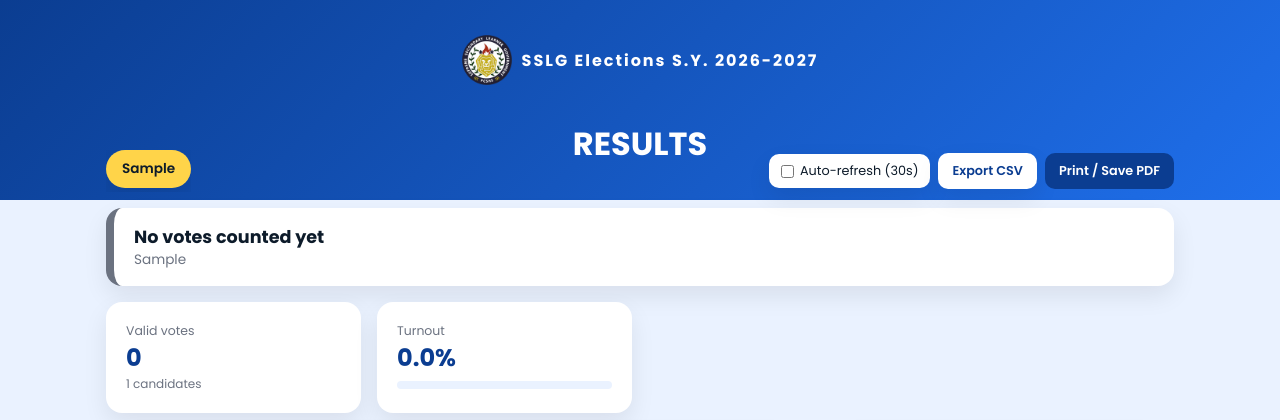
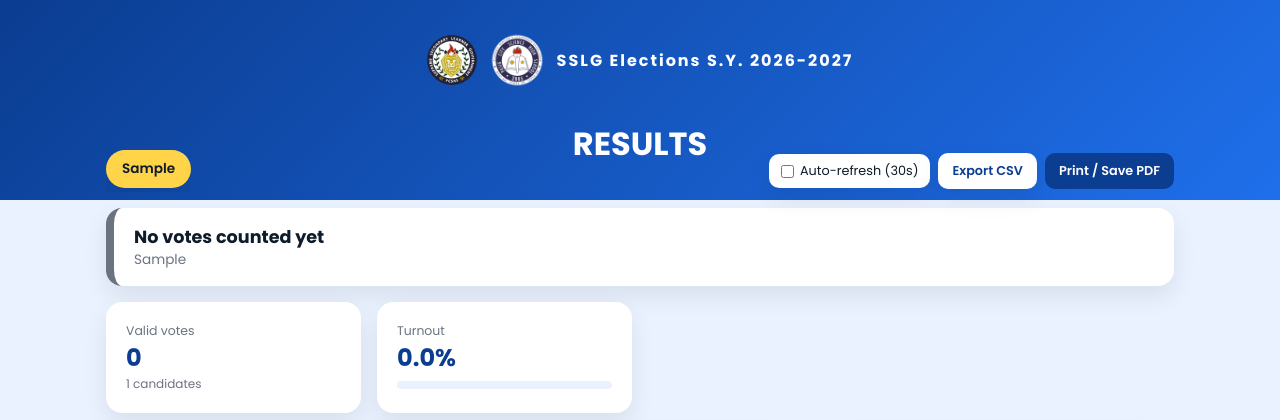
Before and after one commit to aijoespe/elections, a PHP site: page /results.php in a window 1280 px wide. Shown: the top 420 px of the page. Run offline with PHP 8.4, Linux system fonts and the light colour scheme; tables that the repository leaves empty or names only in its code hold one stand-in row (values such as "Sample post").

Commit message:
added pcshs logo

```diff
--- a/results.php
+++ b/results.php
@@ -385,6 +385,7 @@ $flags = JSON_HEX_TAG | JSON_HEX_AMP | JSON_HEX_APOS | JSON_HEX_QUOT;
     <header>
         <div class="hero">
             <img src="sslg.png" alt="" width="50px">
+            <img src="pcshs.png" alt="" width="60px">
             <p>SSLG Elections S.Y. 2026-2027</p>
         </div>
         <h1 align="center">RESULTS</h1>
```
